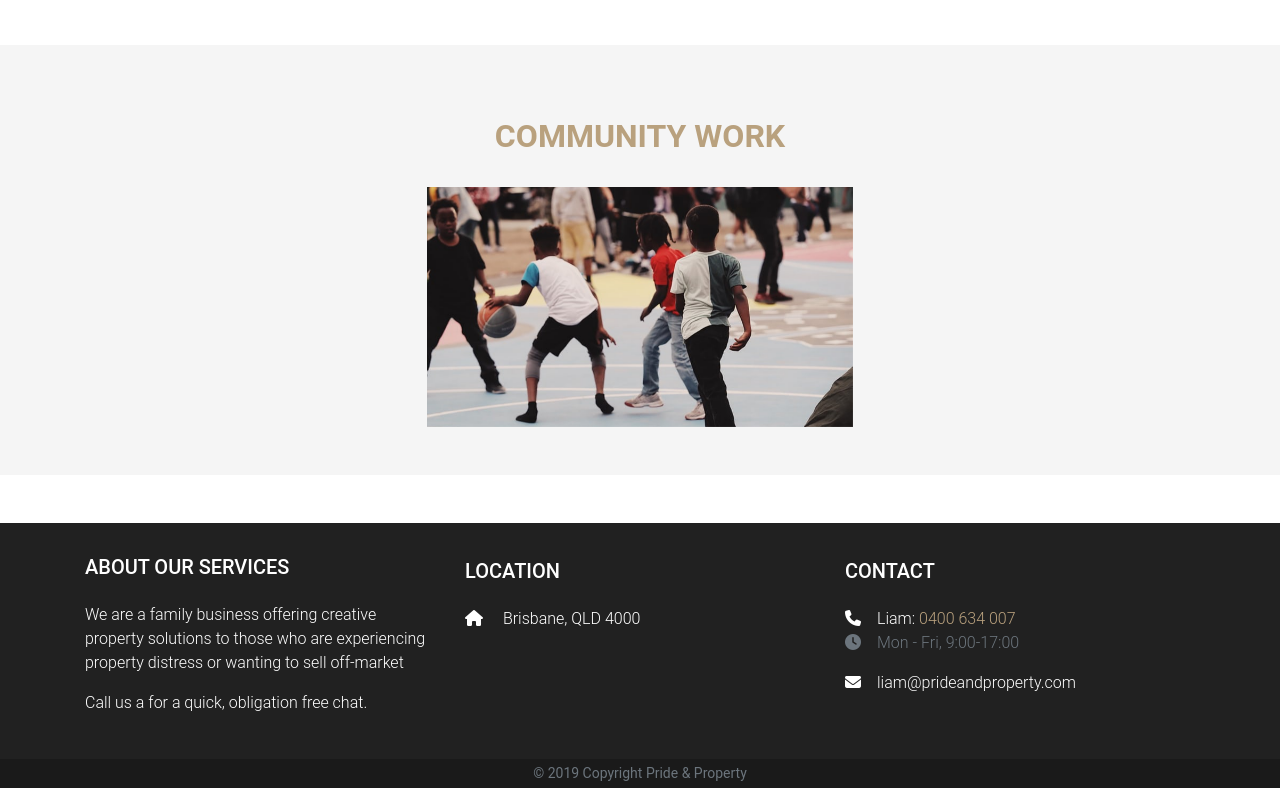
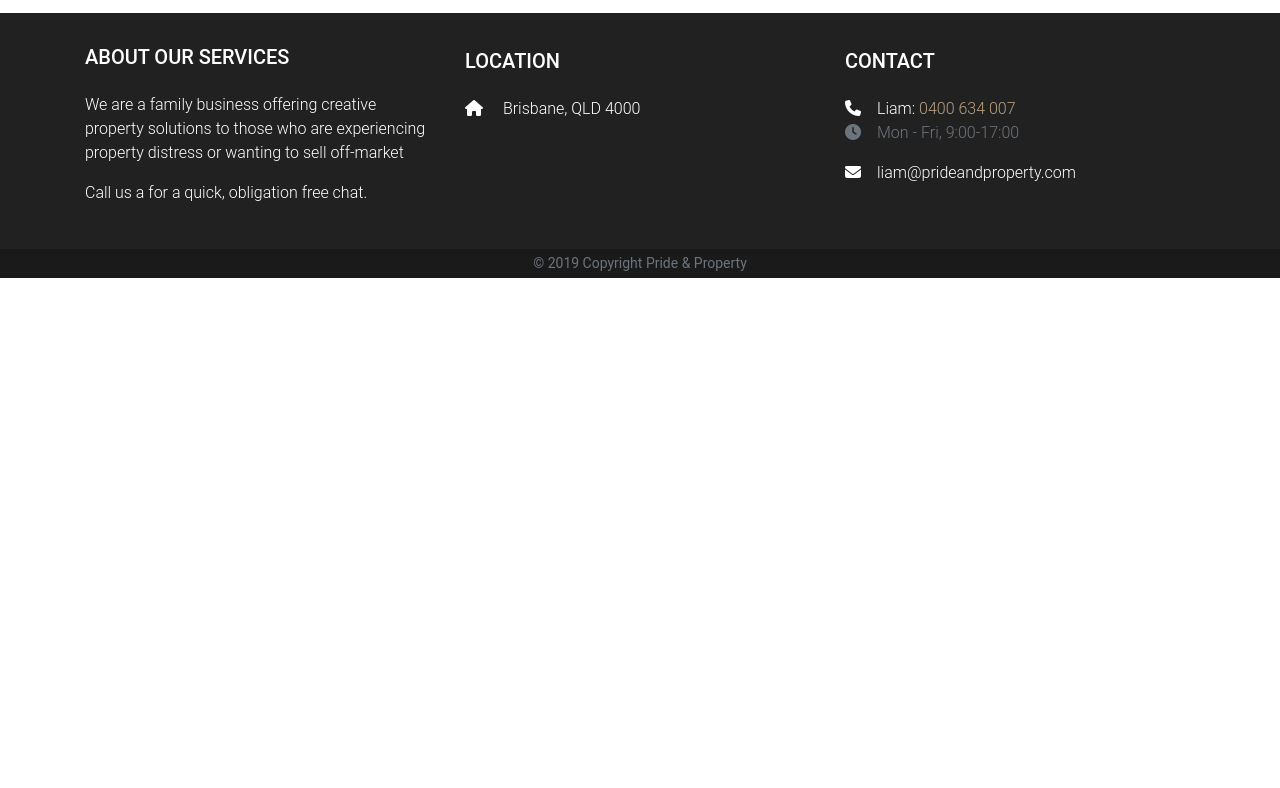
Before and after one commit to mbeloff/property, a plain HTML site: page projects.html in a window 1280 px wide. Shown: the part 4744-5532 px from the top of the page. After the commit the page ends 5022 px from the top, so only its background shows below. Drawn offline with nearby package versions, Linux system fonts and the light colour scheme; a script that the page names is missing.

Commit message:
remove charity section

```diff
--- a/projects.html
+++ b/projects.html
@@ -192,7 +192,7 @@
 
 
 <!-- charity -->
-<section class="bg-light py-5 my-5">
+<!-- <section class="bg-light py-5 my-5">
     <h2 class="text-center text-uppercase font-weight-bold py-4 wow fadeIn" data-wow-delay="0.2s">Community Work</h2>
     <div id="carouselCharity" class="carousel slide carousel-fade wow fadeIn slower col-9 col-md-7 col-lg-4 mx-auto p-0" data-ride="carousel" data-interval="3000" data-pause="false">
       <div class="carousel-inner">
@@ -213,7 +213,7 @@
         </div>
       </div>
     </div>
-  </section>
+  </section> -->
   <!-- end charity -->
 
 
```
